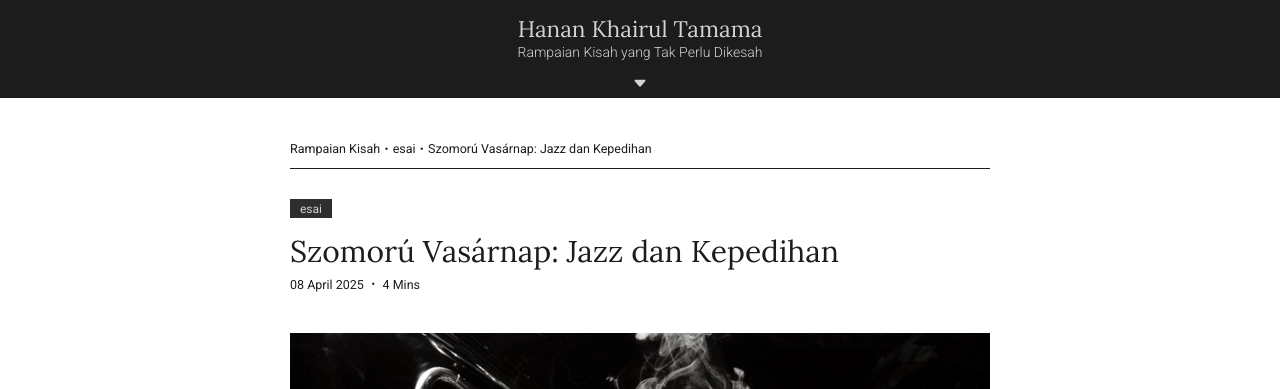
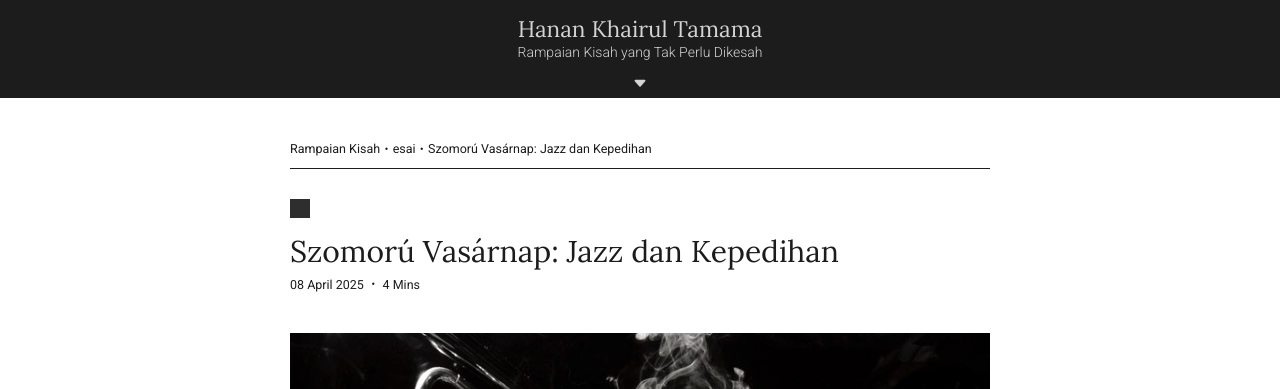
Before and after one commit to MeatBeaters/hanankhairultamama, a Jekyll site: the page built from _posts/2025-04-08-szomorú-vasárnap-jazz-dan-kepedihan.md, in a window 1280 px wide and 900 px high. Shown: the top 389 px of the window. Built offline with Jekyll 4.4.1, drawn with Linux system fonts in a browser that asks for light colours; our own code applies the rules of GitHub Pages for plain Markdown files.

Commit message:
Update post.html

```diff
--- a/_layouts/post.html
+++ b/_layouts/post.html
@@ -12,7 +12,7 @@ layout: default
                 <a href=""><i class="bi bi-dot"></i></a>
                 <a href="{{ page.url | relative_url }}">{{ page.title }}</a>
             </div>
-            <div class="post-container-category"><a class="post-category" href="{{ page.category | relative_url }}">{{ page.category }}</a></div>
+            <div class="post-container-category"><a class="post-category" href="{{ page.category | relative_url }}">{{ page.category_title }}</a></div>
             <div class="post-container-title">{{ page.title }}</div>
             <div class="post-container-dateandreadtime">
                 <a class="post-date">
```
